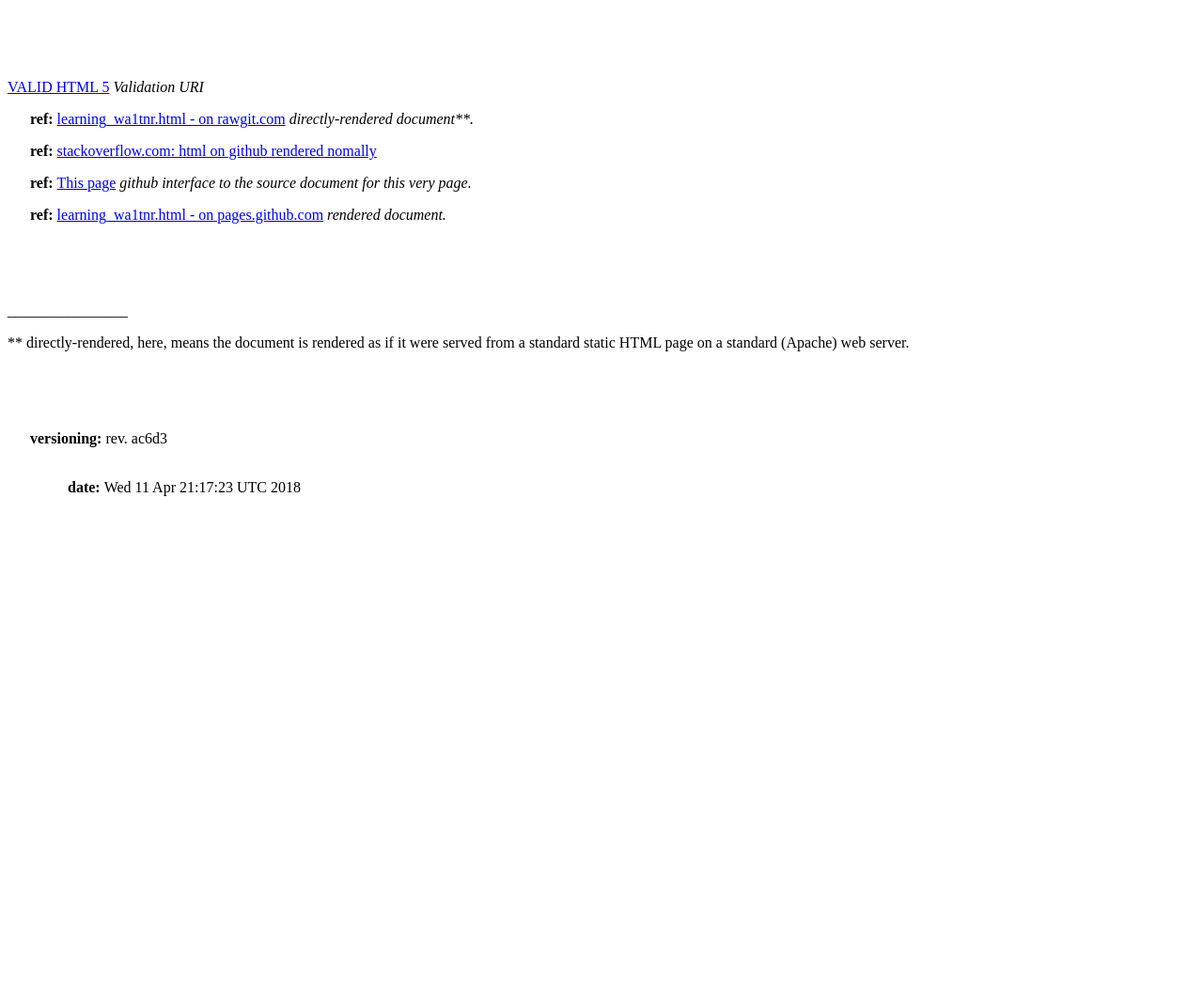
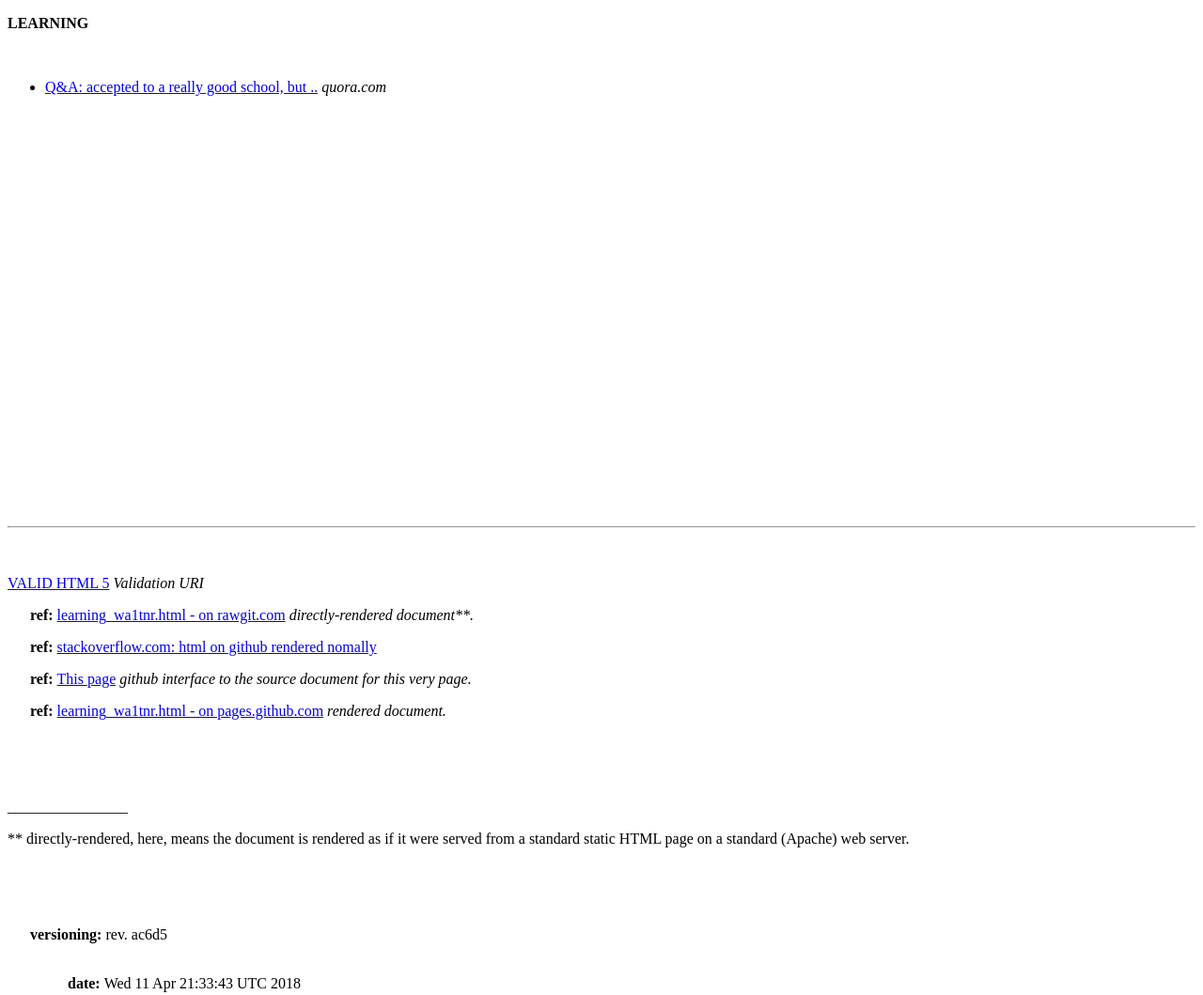
Before and after one commit to wa1tnr/wa1tnr.github.io, a plain HTML site: page Bookmarks/Learning/learning_wa1tnr.html in a window 1280 px wide. Shown: the whole page at 94% size. Before the commit the page ends 800 px from the top, so only its background shows below. Drawn offline with Linux system fonts and the light colour scheme.

Commit message:
modified:   Bookmarks/Learning/learning_wa1tnr.html

```diff
--- a/Bookmarks/Learning/learning_wa1tnr.html
+++ b/Bookmarks/Learning/learning_wa1tnr.html
@@ -5,7 +5,26 @@
         <title>bookmarks - Learning - wa1tnr</title>
     </head>
     <body>
+        <p><strong>LEARNING</strong>&nbsp;
         <p>&nbsp;
+        <ul>
+            <li><a href=
+            "https://www.quora.com/I-got-accepted-to-Stanford-and-Dartmouth-but-Im-afraid-I-will-not-be-able-to-keep-up-with-my-classmates-Are-the-academics-too-hard"
+            >Q&A: accepted to a really good school, but ..</a> <em>quora.com</em>
+        </ul>&nbsp;
+        <p>&nbsp;
+        <p>&nbsp;
+        <p>&nbsp;
+        <p>&nbsp;
+        <p>&nbsp;
+        <p>&nbsp;
+        <p>&nbsp;
+        <p>&nbsp;
+        <p>&nbsp;
+        <p>&nbsp;
+        <p>&nbsp;
+        <p>&nbsp;
+        <hr>
         <p>&nbsp;
         <p>
             <a href=
@@ -44,11 +63,11 @@
 
         <p>&nbsp;&nbsp;&nbsp;&nbsp;&nbsp;&nbsp;<strong>versioning: </strong
            >
-rev. ac6d3     <br/>&nbsp;
+rev. ac6d5     <br/>&nbsp;
 
         <p>&nbsp;&nbsp;&nbsp;&nbsp;&nbsp;&nbsp;&nbsp;&nbsp;&nbsp;&nbsp;&nbsp;&nbsp;&nbsp;&nbsp;&nbsp;&nbsp;<strong>date: </strong
            >
-Wed 11 Apr 21:17:23 UTC 2018
+Wed 11 Apr 21:33:43 UTC 2018
         </p>
     </body>
 </html>
```
